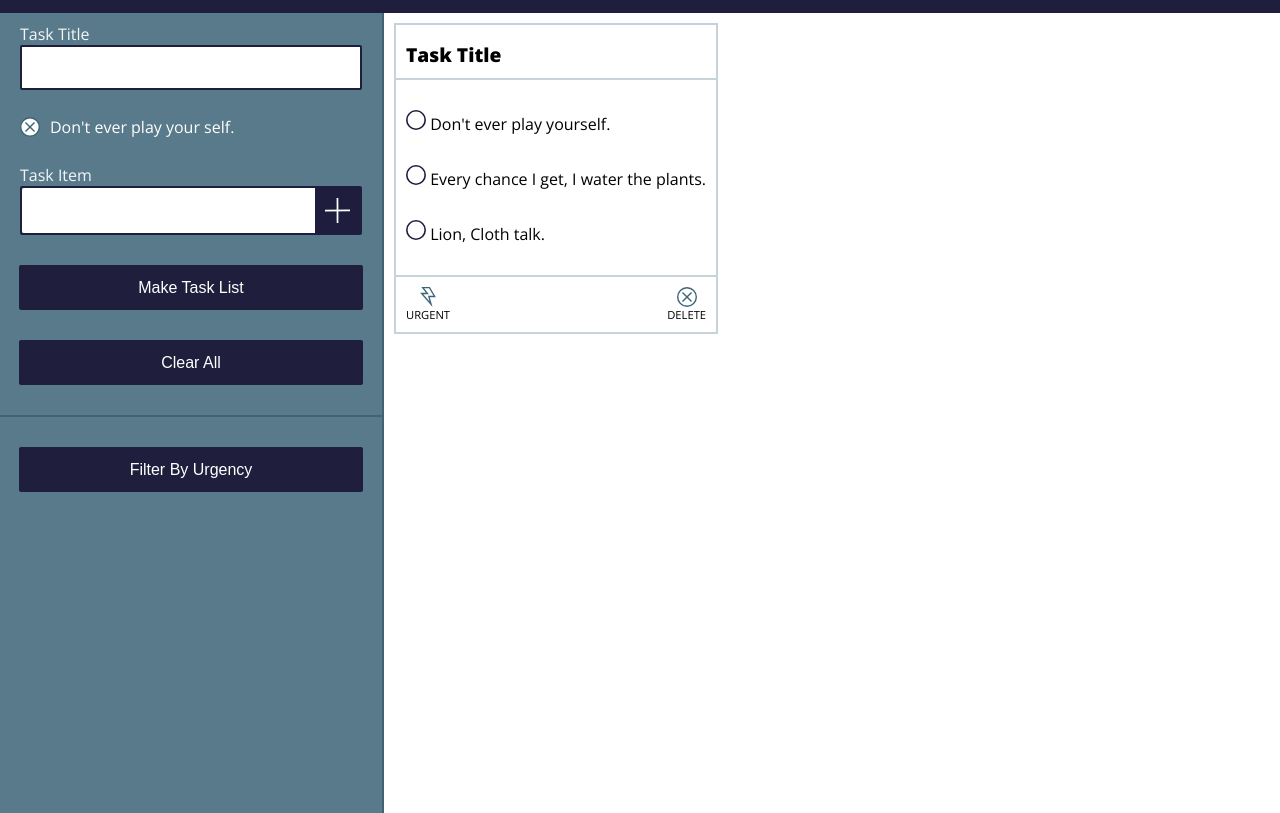
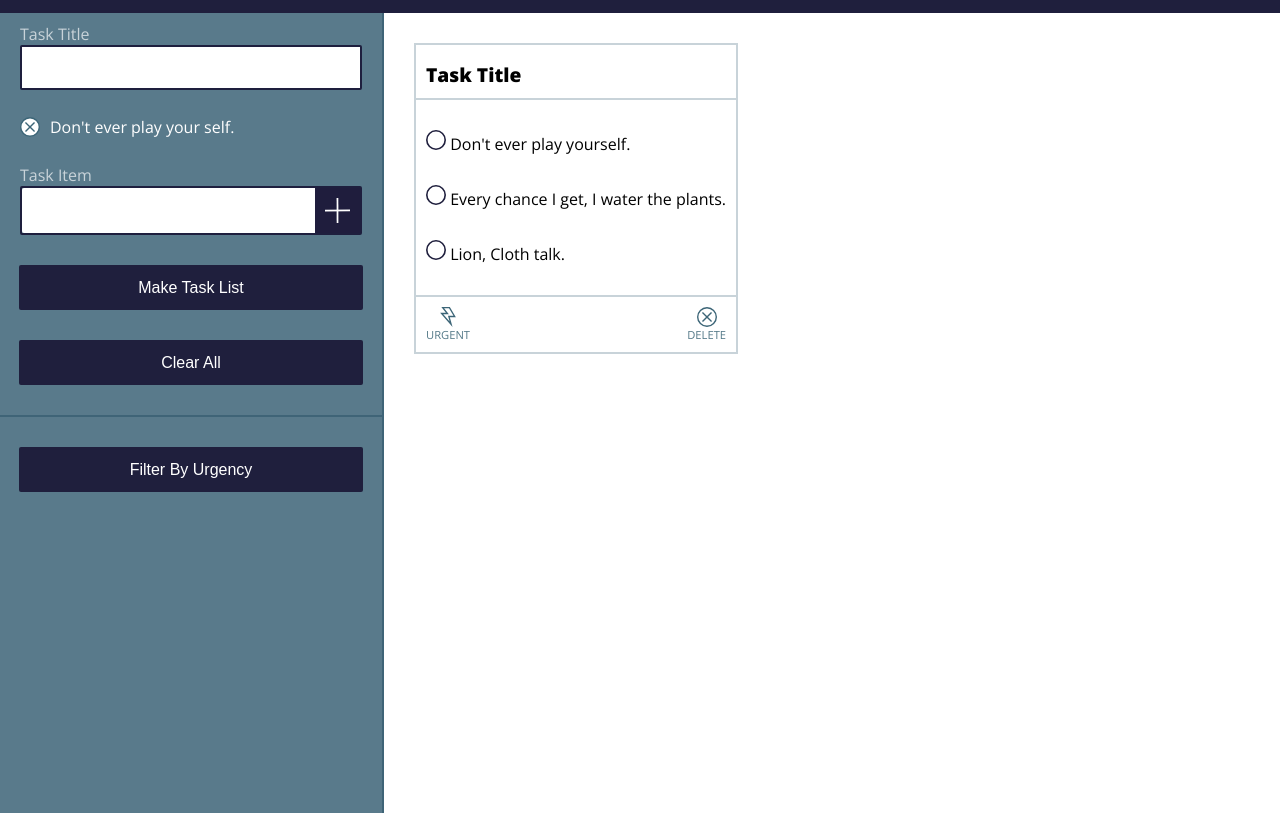
Before and after one commit to N-Gibson/Check-Yo-Self, a plain HTML site: page index.html in a window 1280 px wide. Shown: the part 87-900 px from the top of the page. Drawn offline with nearby package versions, Linux system fonts and the light colour scheme.

Commit message:
Few minor tweaks to font color

```diff
--- a/styles.css
+++ b/styles.css
@@ -78,7 +78,7 @@ aside {
 }
 
 label {
-  color: #F3F6F7;
+  color: #C8D3D9;
   display: block;
 }
 
@@ -166,7 +166,7 @@ main {
 article {
   background-color: #FFFFFF;
   border: 2px solid #C8D3D9;
-  margin: 10px;
+  margin: 30px;
 }
 
 h2 {
@@ -199,6 +199,7 @@ p {
 
 .article__section__urgent,
 .article__section__delete {
+  color: #547988;
   display: inline;
 }
 
```
